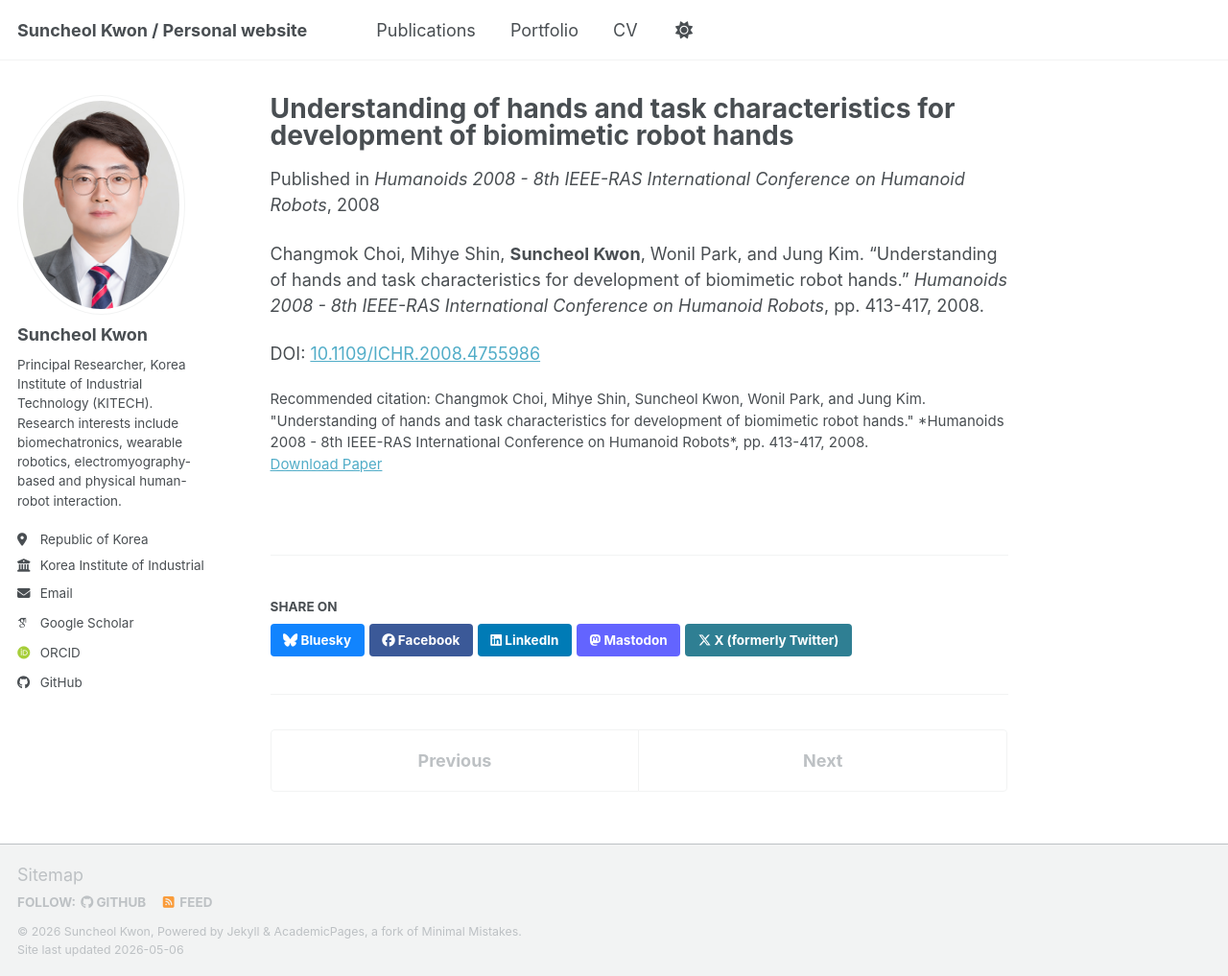
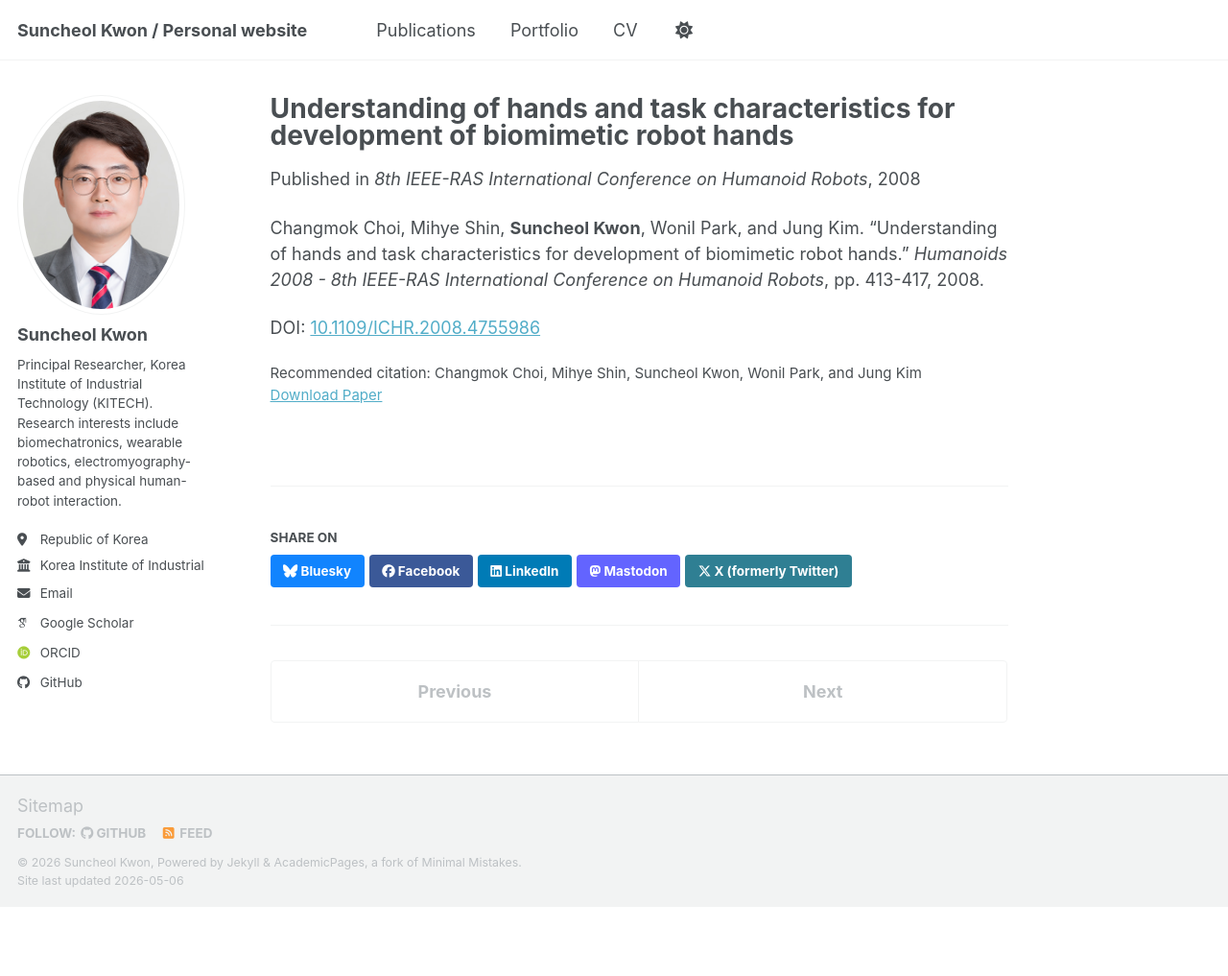
Before and after one commit to suncheolkwon/suncheolkwon.github.io, a Jekyll site: the page built from _publications/2008-2008humanoids-skwon-hands.md, in a window 1280 px wide and 1017 px high. Shown: the whole window at 96% size. Built offline with Jekyll 4.4.1, drawn with Linux system fonts in a browser that asks for light colours; some web fonts are replaced; a script bundle is joined from its source files by our own code; library files that are not in the unit come from our copies.

Commit message:
Update 2008-2008humanoids-skwon-hands.md

```diff
--- a/_publications/2008-2008humanoids-skwon-hands.md
+++ b/_publications/2008-2008humanoids-skwon-hands.md
@@ -4,10 +4,12 @@ collection: publications
 category: conferences
 permalink: /publication/2008humanoids-skwon-hands
 excerpt: ""
-date: 2008-01-01
-venue: "Humanoids 2008 - 8th IEEE-RAS International Conference on Humanoid Robots"
+date: 2008-12-01
+venue: "8th IEEE-RAS International Conference on Humanoid Robots"
 paperurl: "https://doi.org/10.1109/ICHR.2008.4755986"
-citation: "Changmok Choi, Mihye Shin, Suncheol Kwon, Wonil Park, and Jung Kim. \"Understanding of hands and task characteristics for development of biomimetic robot hands.\" *Humanoids 2008 - 8th IEEE-RAS International Conference on Humanoid Robots*, pp. 413-417, 2008."
+citation: "Changmok Choi, Mihye Shin, Suncheol Kwon, Wonil Park, and Jung Kim"
+corresponding: false
+badges: ""
 ---
 
 Changmok Choi, Mihye Shin, **Suncheol Kwon**, Wonil Park, and Jung Kim. "Understanding of hands and task characteristics for development of biomimetic robot hands." *Humanoids 2008 - 8th IEEE-RAS International Conference on Humanoid Robots*, pp. 413-417, 2008.
```
